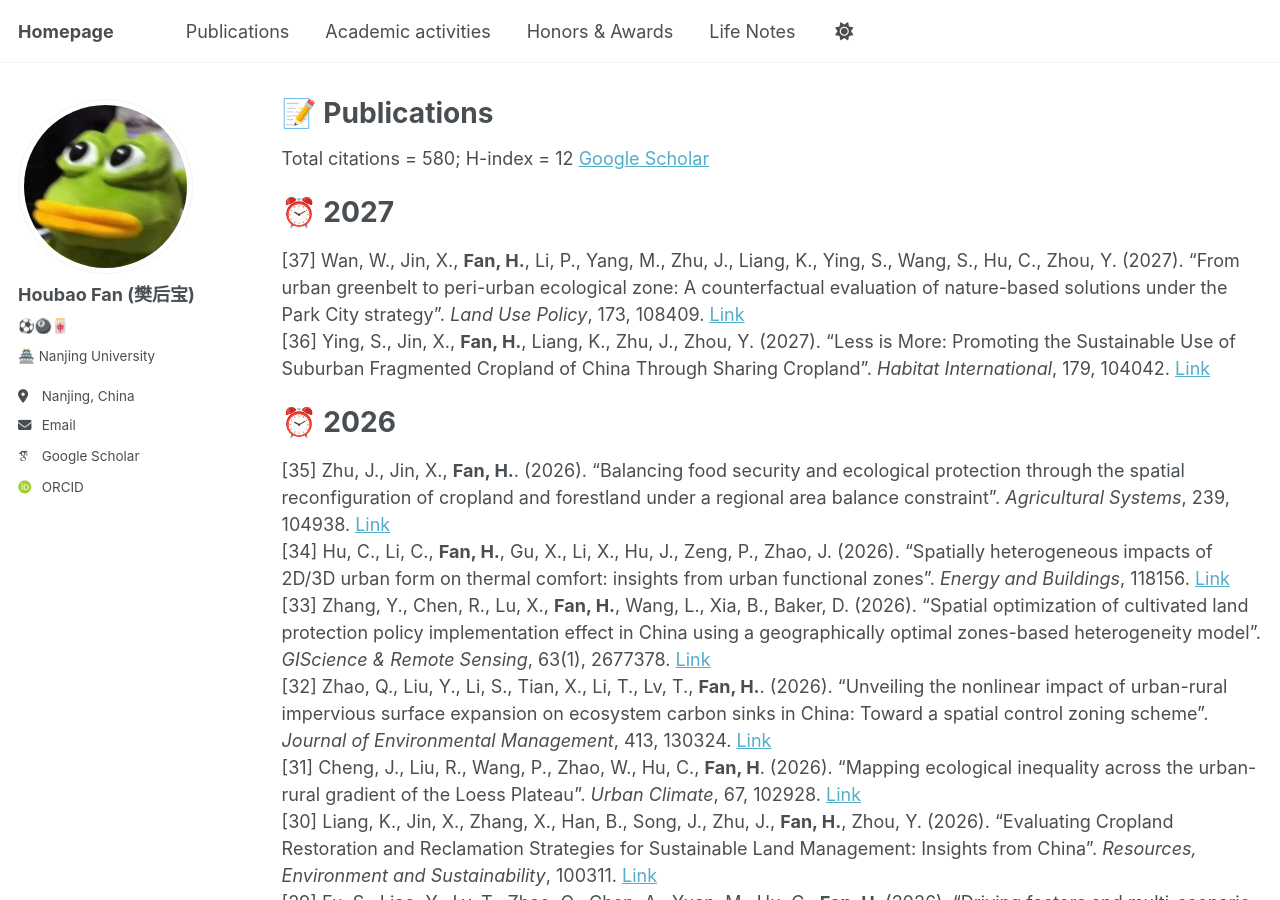
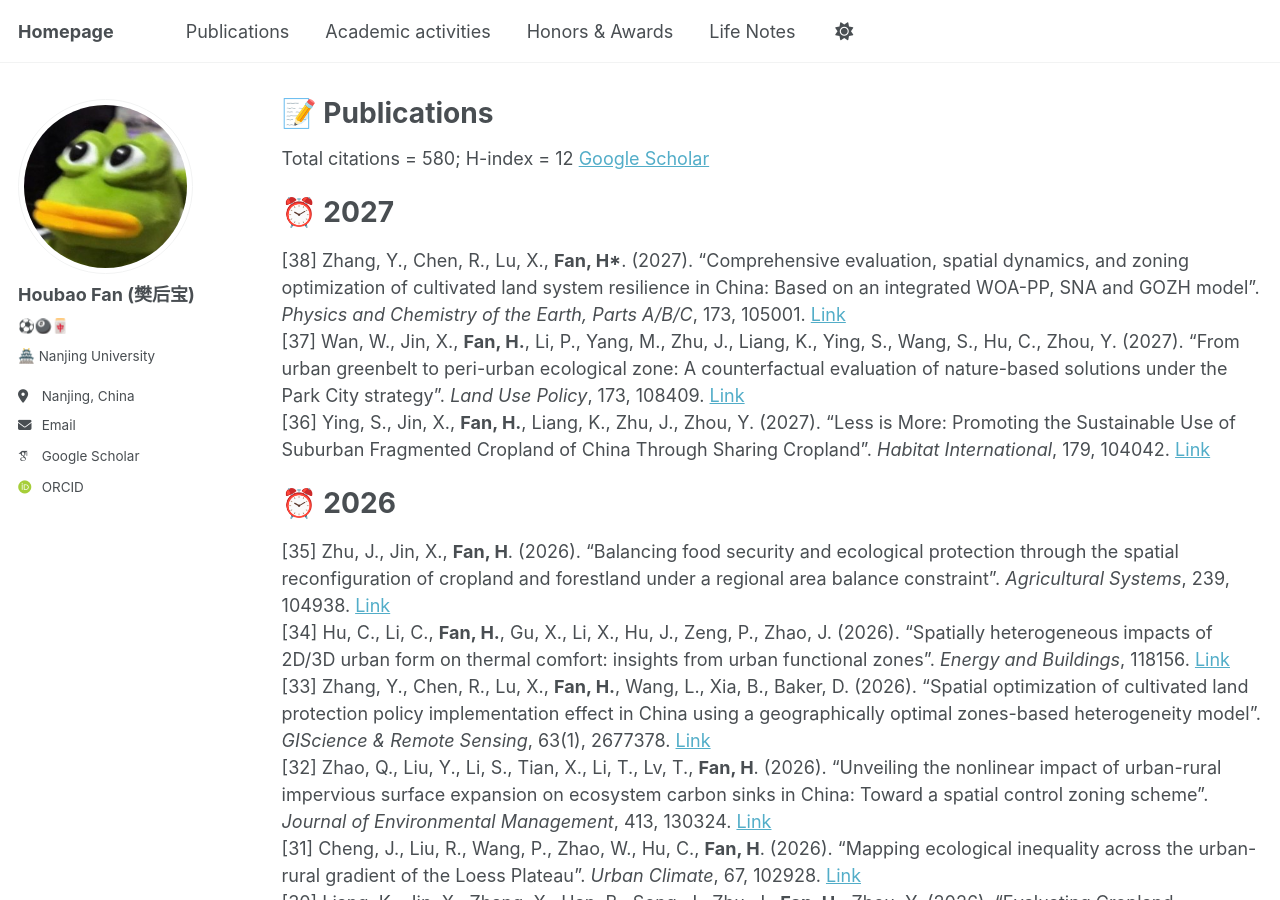
Before and after one commit to fhb0211/fhb0211.github.io, a Jekyll site: the page built from _pages/publications.md, in a window 1280 px wide and 900 px high. Built offline with Jekyll 4.4.1, drawn with Linux system fonts in a browser that asks for light colours; some web fonts are replaced; a script that is not in the unit is left out.

Commit message:
Update publications.md

```diff
--- a/_pages/publications.md
+++ b/_pages/publications.md
@@ -9,15 +9,16 @@ Total citations = 580; H-index = 12  [Google Scholar](https://scholar.google.com
 
 ⏰ 2027
 =====
+[38] Zhang, Y., Chen, R., Lu, X., <strong>Fan, H*</strong>. (2027). "Comprehensive evaluation, spatial dynamics, and zoning optimization of cultivated land system resilience in China: Based on an integrated WOA-PP, SNA and GOZH model". _Physics and Chemistry of the Earth, Parts A/B/C_, 173, 105001. [Link](https://www.sciencedirect.com/science/article/pii/S1474706526007345#undfig1)\
 [37] Wan, W., Jin, X., <strong>Fan, H.</strong>, Li, P., Yang, M., Zhu, J., Liang, K., Ying, S., Wang, S., Hu, C., Zhou, Y. (2027). "From urban greenbelt to peri-urban ecological zone: A counterfactual evaluation of nature-based solutions under the Park City strategy". _Land Use Policy_, 173, 108409. [Link](https://www.sciencedirect.com/science/article/abs/pii/S026483772600493X)\
 [36] Ying, S., Jin, X., <strong>Fan, H.</strong>, Liang, K., Zhu, J., Zhou, Y. (2027). "Less is More: Promoting the Sustainable Use of Suburban Fragmented Cropland of China Through Sharing Cropland". _Habitat International_, 179, 104042. [Link](https://www.sciencedirect.com/science/article/pii/S0197397526003358)
 
 ⏰ 2026
 =====
-[35] Zhu, J., Jin, X., <strong>Fan, H.</strong>. (2026). "Balancing food security and ecological protection through the spatial reconfiguration of cropland and forestland under a regional area balance constraint". _Agricultural Systems_, 239, 104938. [Link](https://www.sciencedirect.com/science/article/abs/pii/S0308521X26003069)\
+[35] Zhu, J., Jin, X., <strong>Fan, H</strong>. (2026). "Balancing food security and ecological protection through the spatial reconfiguration of cropland and forestland under a regional area balance constraint". _Agricultural Systems_, 239, 104938. [Link](https://www.sciencedirect.com/science/article/abs/pii/S0308521X26003069)\
 [34] Hu, C., Li, C., <strong>Fan, H.</strong>, Gu, X., Li, X., Hu, J., Zeng, P., Zhao, J. (2026). "Spatially heterogeneous impacts of 2D/3D urban form on thermal comfort: insights from urban functional zones". _Energy and Buildings_, 118156. [Link](https://www.sciencedirect.com/science/article/abs/pii/S0378778826012168)\
 [33] Zhang, Y., Chen, R., Lu, X., <strong>Fan, H.</strong>, Wang, L., Xia, B., Baker, D. (2026). "Spatial optimization of cultivated land protection policy implementation effect in China using a geographically optimal zones-based heterogeneity model". _GIScience & Remote Sensing_, 63(1), 2677378. [Link](https://www.tandfonline.com/doi/full/10.1080/15481603.2026.2677378)\
-[32] Zhao, Q., Liu, Y., Li, S., Tian, X., Li, T., Lv, T., <strong>Fan, H.</strong>. (2026). "Unveiling the nonlinear impact of urban-rural impervious surface expansion on ecosystem carbon sinks in China: Toward a spatial control zoning scheme". _Journal of Environmental Management_, 413, 130324. [Link](https://www.tandfonline.com/doi/full/10.1080/15481603.2026.2677378)\
+[32] Zhao, Q., Liu, Y., Li, S., Tian, X., Li, T., Lv, T., <strong>Fan, H</strong>. (2026). "Unveiling the nonlinear impact of urban-rural impervious surface expansion on ecosystem carbon sinks in China: Toward a spatial control zoning scheme". _Journal of Environmental Management_, 413, 130324. [Link](https://www.tandfonline.com/doi/full/10.1080/15481603.2026.2677378)\
 [31] Cheng, J., Liu, R., Wang, P., Zhao, W., Hu, C., <strong>Fan, H</strong>. (2026). "Mapping ecological inequality across the urban-rural gradient of the Loess Plateau". _Urban Climate_, 67, 102928. [Link](https://www.sciencedirect.com/science/article/pii/S2212095526001598)\
 [30] Liang, K., Jin, X., Zhang, X., Han, B., Song, J., Zhu, J., <strong>Fan, H.</strong>, Zhou, Y. (2026). "Evaluating Cropland Restoration and Reclamation Strategies for Sustainable Land Management: Insights from China". _Resources, Environment and Sustainability_, 100311. [Link](https://www.sciencedirect.com/science/article/pii/S2666916126000241)\
 [29] Fu, S., Liao, Y., Lv, T., Zhao, Q., Chen, A., Yuan, M., Hu, C., <strong>Fan, H</strong>. (2026). "Driving factors and multi-scenario simulation of ecological resilience in the middle reaches of the Yangtze River metropolitan area". _Environment, Development and Sustainability_, 1-25. [Link](https://link.springer.com/article/10.1007/s10668-026-07320-6)\
```
